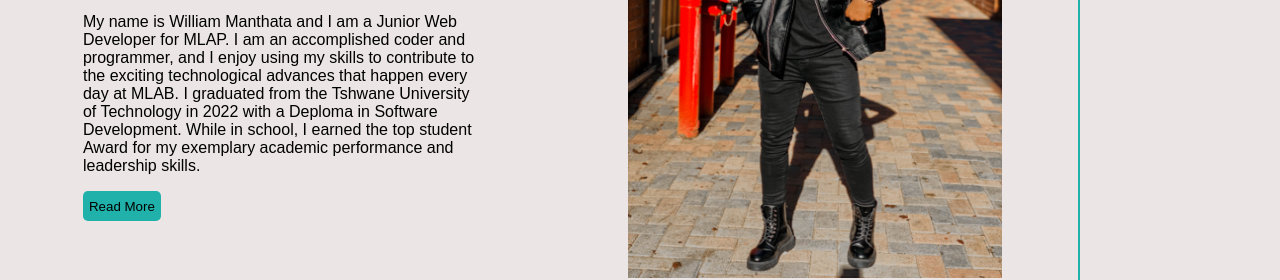
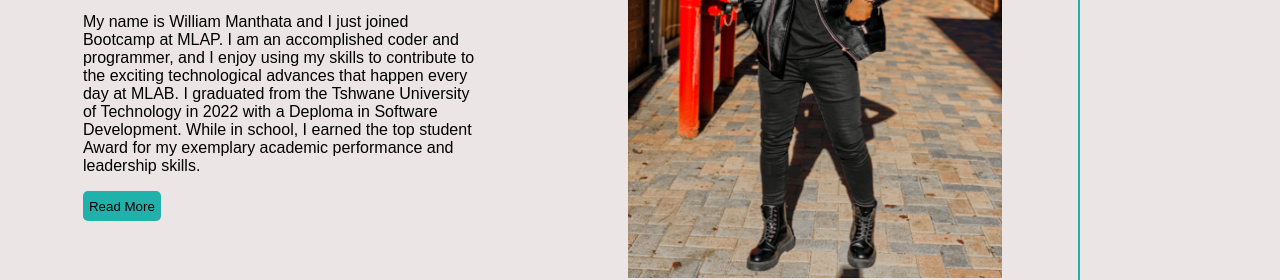
Before and after one commit to smanthata4/codetribeBootcampWebsite, a plain HTML site: page Index.html in a window 1280 px wide. Shown: the part 951-1231 px from the top of the page. Drawn offline with Linux system fonts and the light colour scheme.

Commit message:
second commit

```diff
--- a/Index.html
+++ b/Index.html
@@ -66,8 +66,7 @@
                     <h1>Hi, my name is <span>William Manthata</span></h1>
                     <h2>I am a <SPan>WEBSITE DEVELOPER</SPan></h2>
                     <p>
-                        My name is William Manthata and I am a Junior Web Developer for MLAP.
-                        I am an accomplished coder and programmer,
+                        My name is William Manthata and I just joined Bootcamp at MLAP. I am an accomplished coder and programmer,
                         and I enjoy using my skills to contribute to the exciting technological advances that happen every day at MLAB.
                         I graduated from the Tshwane University of Technology in 2022 with a Deploma in Software Development.
                         While in school, I earned the top student Award for my exemplary academic performance and leadership skills.
```
